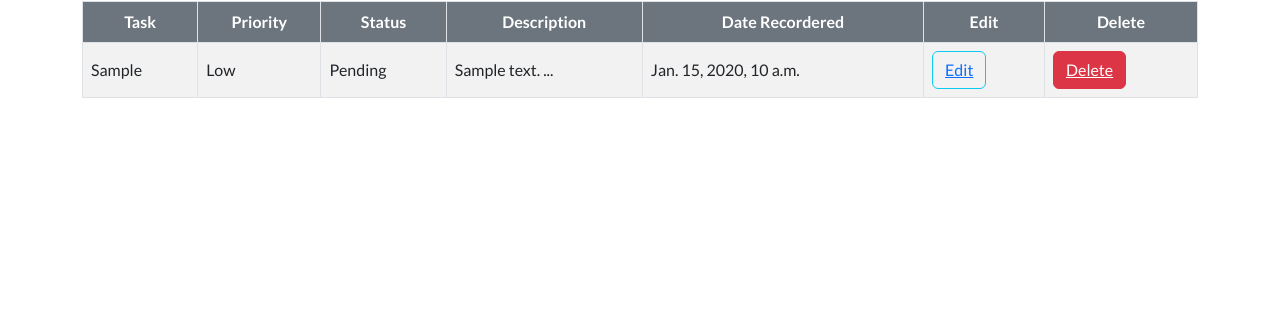
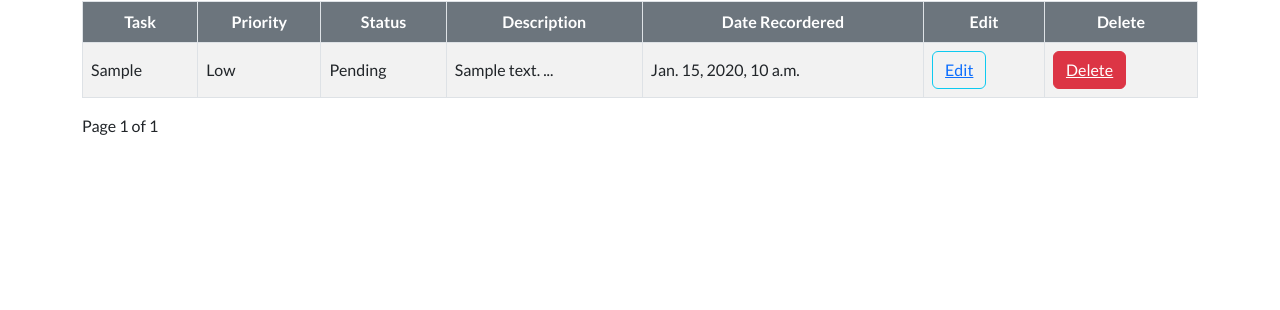
Before and after one commit to Elite81/to-do-list, a Django app: page / in a window 1280 px wide. Shown: the part 286-596 px from the top of the page. Run offline with Django 5.2, Linux system fonts and the light colour scheme; a user stored in the database is signed in; tables that the repository leaves empty hold one stand-in row (values such as "Sample post").

Commit message:
perf: implement pagination and field projection for home view

```diff
--- a/project.py
+++ b/project.py
@@ -12,11 +12,6 @@ def save_new_task(task_form, user):
 
 
 def search_task(query, user):
-    # search for the query on the database
-    # tasks = Tasks.objects.filter(user=user).select_related('user').only(
-    #                 'task', 'description', 'priority', 'date_added', 'user__username'
-    #             )# Join the user table in ONE query instead of many
-
 
     tasks = Tasks.objects.filter(user=user).select_related('user').only(
         'task',
--- a/tasks/templates/tasks/home.html
+++ b/tasks/templates/tasks/home.html
@@ -57,6 +57,15 @@
         {% endfor %}
     </tbody>
   </table>
+
+  <div class="pagination">
+    {% if page_obj.has_previous %}
+        <a href="?page={{ page_obj.previous_page_number }}">Previous</a>
+    {% endif %}
+    <span>Page {{ page_obj.number }} of {{ page_obj.paginator.num_pages }}</span>
+    {% if page_obj.has_next %}
+        <a href="?page={{ page_obj.next_page_number }}">Next</a>
+    {% endif %}
   {% else %}
   <div class="d-flex justify-content-center align-items-center" style="height: 100vh;">
     <div>
--- a/tasks/views.py
+++ b/tasks/views.py
@@ -5,18 +5,28 @@ from .forms import *
 from django.db.models import Q
 from django.contrib import messages
 from django.core.paginator import Paginator
+from django.middleware.csrf import get_token
 
-# Create your views here.
 
 
 def home(request):
+
+    get_token(request)
     if request.user.is_authenticated:
-        tasks = (
+
+       # 2. Optimized Queryset: Eager loading + Field Projection
+        tasks_list = (
             Tasks.objects
             .select_related("user")
             .filter(user=request.user)
+            .only('task', 'status', 'priority', 'description', 'date_added', 'user__username')
             .order_by("-priority", "-date_added")
         )
+
+        # 3. Pagination Logic (10 tasks per page)
+        paginator = Paginator(tasks_list, 10)
+        page_number = request.GET.get('page')
+        page_obj = paginator.get_page(page_number)
 
 
     else:
@@ -25,7 +35,7 @@ def home(request):
         )
         return render(request, "tasks/home.html")
 
-    return render(request, "tasks/home.html", {"tasks": tasks})
+    return render(request, "tasks/home.html", {"tasks": tasks_list, 'page_obj': page_obj})
 
 
 @login_required
```
